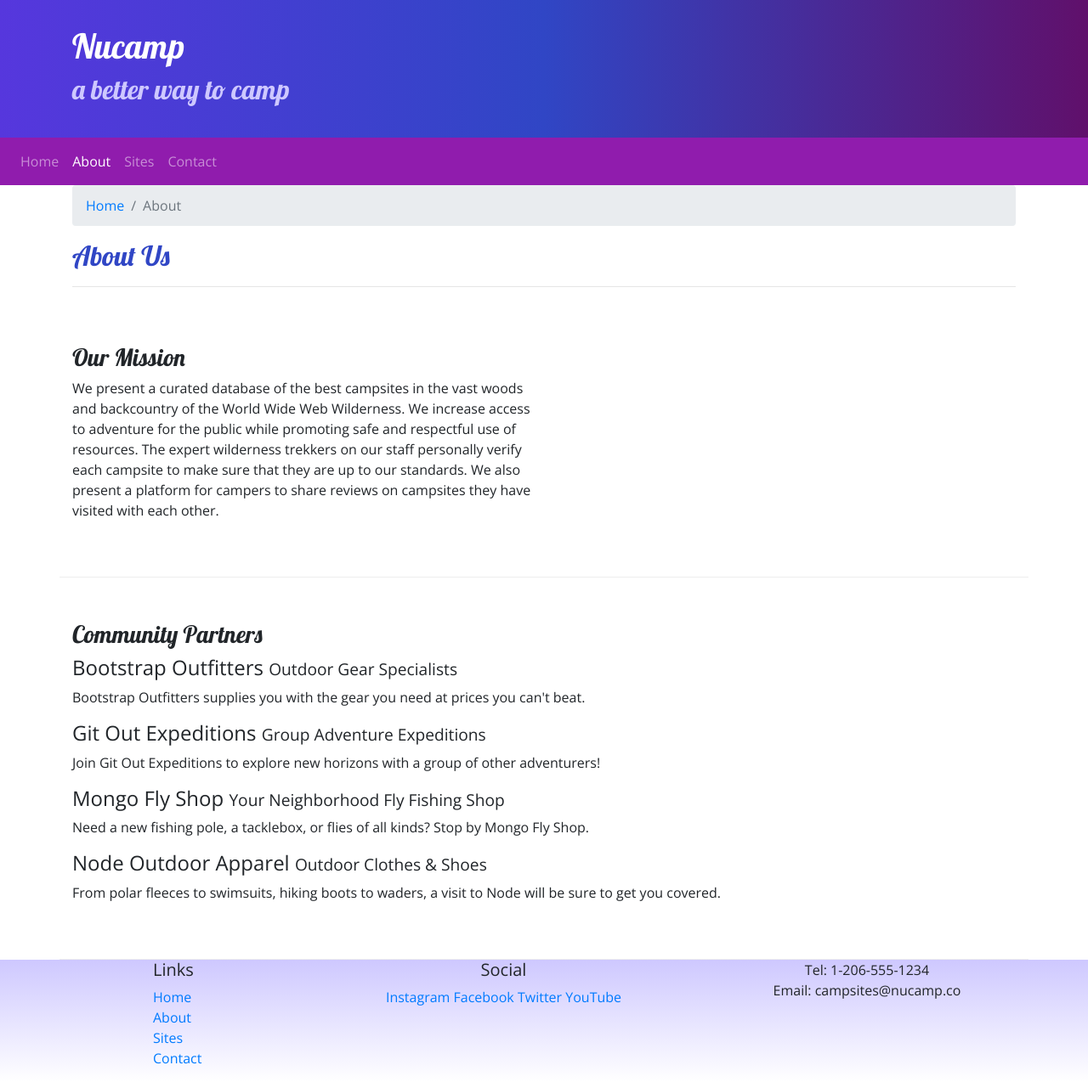
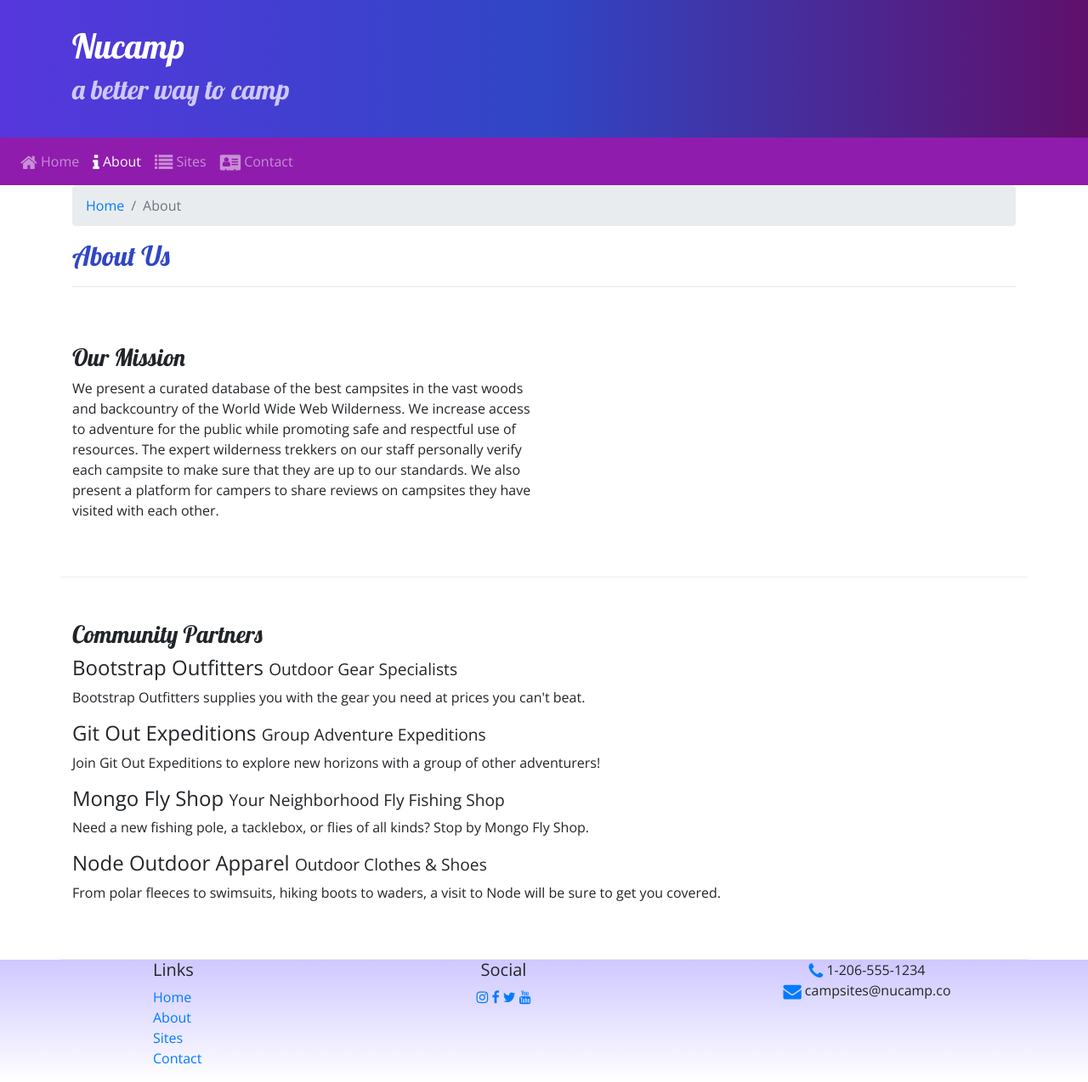
Before and after one commit to Afig08/nucampsite-project, a website: page 2-Bootstrap/nucampsite/aboutus.html in a window 1280 px wide. Shown: the whole page at 85% size. Drawn offline with nearby package versions, Linux system fonts and the light colour scheme.

Commit message:
added image fonts to about us

```diff
--- a/2-Bootstrap/nucampsite/aboutus.html
+++ b/2-Bootstrap/nucampsite/aboutus.html
@@ -11,6 +11,7 @@
 
     <!-- Additional CSS must be placed after Bootstrap CSS -->
     <link rel="stylesheet" href="https://fonts.googleapis.com/css?family=Lobster|Open+Sans" />
+    <link rel="stylesheet" href="node_modules/font-awesome/css/font-awesome.min.css" />
     <link rel="stylesheet" href="css/styles.css" />
     <title>Nucamp: A Better Way To Camp</title>
 </head>
@@ -35,10 +36,10 @@
         </button>
         <div class="collapse navbar-collapse" id="nucampNavbar">
             <ul class="navbar-nav">
-                <li class="nav-item"><a class="nav-link" href="index.html">Home</a></li>
-                <li class="nav-item active"><a class="nav-link" href="#">About</a></li>
-                <li class="nav-item"><a class="nav-link" href="#">Sites</a></li>
-                <li class="nav-item"><a class="nav-link" href="#">Contact</a></li>
+                <li class="nav-item"><a class="nav-link" href="index.html"><i class="fa fa-home fa-lg"></i> Home</a></li>
+                <li class="nav-item active"><a class="nav-link" href="aboutus.html"><i class="fa fa-info fa-lg"></i> About</a></li>
+                <li class="nav-item"><a class="nav-link" href="#"><i class="fa fa-list fa-lg"></i> Sites</a></li>
+                <li class="nav-item"><a class="nav-link" href="#"><i class="fa fa-address-card fa-lg"></i> Contact</a></li>
             </ul>
         </div>
         </div>
@@ -92,14 +93,14 @@
                 </div>
                 <div class="col-6 col-sm-5 text-center">
                     <h5>Social</h5>
-                    <a href="http://instagram.com/">Instagram</a>
-                    <a href="http://facebook.com/">Facebook</a>
-                    <a href="http://twitter.com/">Twitter</a>
-                    <a href="http://youtube.com/">YouTube</a>
+                    <a href="http://instagram.com/"><i class="fa fa-instagram"></i></a>
+                    <a href="http://facebook.com/"><i class="fa fa-facebook"></i></a>
+                    <a href="http://twitter.com/"><i class="fa fa-twitter"></i></a>
+                    <a href="http://youtube.com/"><i class="fa fa-youtube"></i></a>
                 </div>
                 <div class="col-sm-4 text-center">
-                    Tel: 1-206-555-1234<br />
-                    Email: campsites@nucamp.co
+                    <i class="fa fa-phone fa-lg text-primary"></i> 1-206-555-1234<br />
+                    <i class="fa fa-envelope fa-lg text-primary"></i> campsites@nucamp.co
                 </div>
            </div>
         </div>
```
